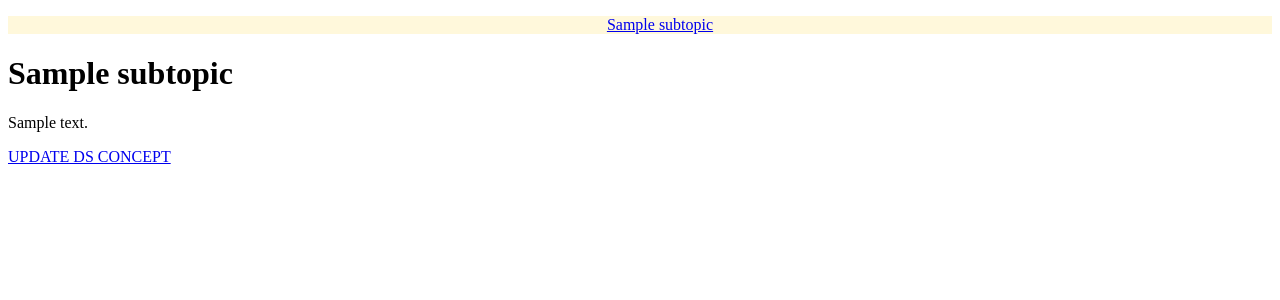
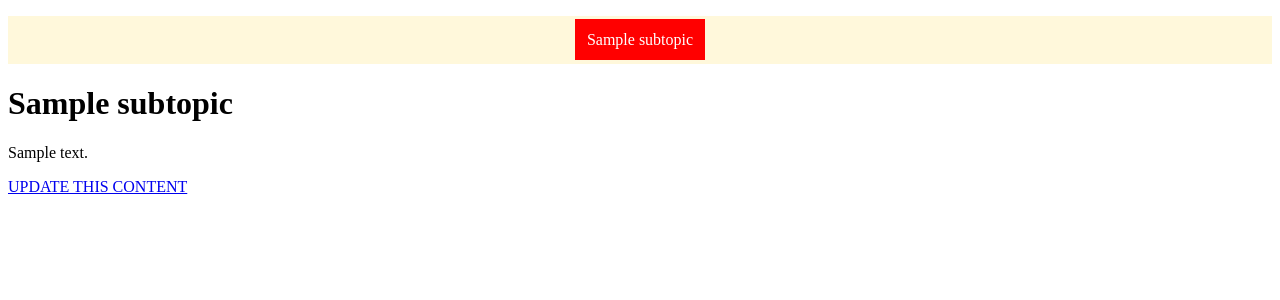
Before and after one commit to Darknight47/DataPitch, a Django app: a page that uses templates/base.html in a window 1280 px wide. Shown: the top 300 px of the page. Run offline with Django 5.2, Linux system fonts and the light colour scheme; tables that the repository leaves empty hold one stand-in row (values such as "Sample post").

Commit message:
updated the ui

```diff
--- a/data_science/templates/data_science/statistics/stat_subtopic.html
+++ b/data_science/templates/data_science/statistics/stat_subtopic.html
@@ -15,7 +15,7 @@
     <h1> {{ subtopic.subtopic_title }} </h1>
     <p> {{ subtopic_content|safe }} </p>
     {% if subtopic %}
-        <p><a href='{% url "data_science:update_ds_concept" subtopic.topic.concept.concept_slug subtopic.topic.topic_slug subtopic.subtopic_slug %}'> UPDATE DS CONCEPT </a> </p>
+        <p><a href='{% url "data_science:update_ds_concept" subtopic.topic.concept.concept_slug subtopic.topic.topic_slug subtopic.subtopic_slug %}'> UPDATE THIS CONTENT </a> </p>
     {% endif %}
 {% endblock main_content %}
 {% block footer_content %}{% endblock footer_content %}
--- a/templates/base.html
+++ b/templates/base.html
@@ -12,11 +12,19 @@
             list-style: none;
             display: flex;
             background-color: #FFF8DB;
-            justify-content: space-around
+            justify-content: space-around;
+            padding: 15px;
         }
         ul li
         {
-
+            background-color: blue;
+        }
+        ul li a
+        {
+            text-decoration: none;
+            background-color: red;
+            padding: 12px;
+            color: white;
         }
     </style>
 </head>
```
